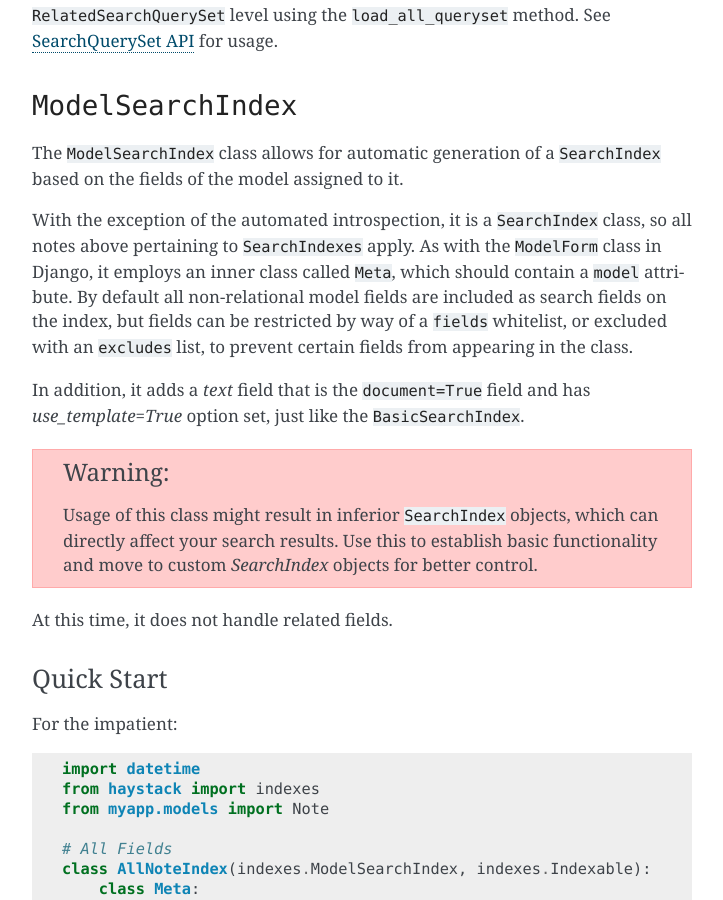
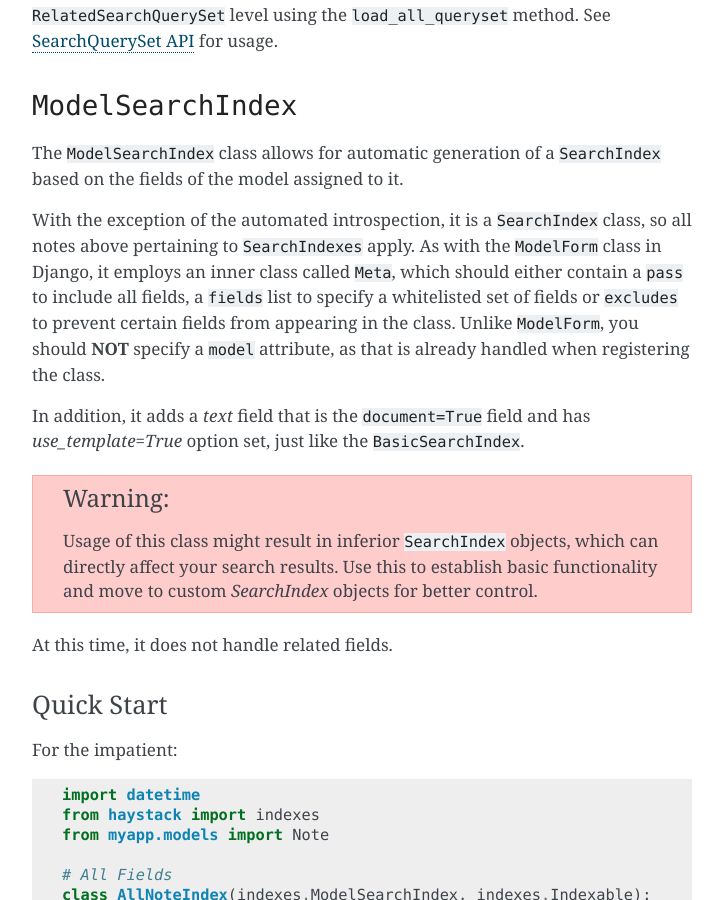
Before and after one commit to happycamper1129/django-project, a Sphinx documentation site: the page built from docs/searchindex_api.rst, in a window 1280 px wide and 900 px high, scrolled down 11786 px. Shown: the whole window, without its empty margins (388-1111 px from the left). Built offline with Sphinx 7.4.7, drawn with Linux system fonts in a browser that asks for light colours.

```diff
--- a/docs/searchindex_api.rst
+++ b/docs/searchindex_api.rst
@@ -566,11 +566,11 @@ The ``ModelSearchIndex`` class allows for automatic generation of a
 
 With the exception of the automated introspection, it is a ``SearchIndex``
 class, so all notes above pertaining to ``SearchIndexes`` apply. As with the
-``ModelForm`` class in Django, it employs an inner class called ``Meta``, which
-should contain a ``model`` attribute. By default all non-relational model
-fields are included as search fields on the index, but fields can be restricted
-by way of a ``fields`` whitelist, or excluded with an ``excludes`` list, to
-prevent certain fields from appearing in the class.
+``ModelForm`` class in Django, it employs an inner class called ``Meta``,
+which should either contain a ``pass`` to include all fields, a ``fields`` list
+to specify a whitelisted set of fields or ``excludes`` to prevent certain fields
+from appearing in the class. Unlike ``ModelForm``, you should **NOT** specify
+a ``model`` attribute, as that is already handled when registering the class.
 
 In addition, it adds a `text` field that is the ``document=True`` field and
 has `use_template=True` option set, just like the ``BasicSearchIndex``.
--- a/docs/searchqueryset_api.rst
+++ b/docs/searchqueryset_api.rst
@@ -483,15 +483,6 @@ Example::
 
     SearchQuerySet().filter(content='foo').load_all()
 
-``load_all_queryset``
-~~~~~~~~~~~~~~~~~~~~~
-
-.. method:: SearchQuerySet.load_all_queryset(self, model_class, queryset)
-
-Deprecated for removal before Haystack 1.0-final.
-
-Please see the docs on ``RelatedSearchQuerySet``.
-
 ``auto_query``
 ~~~~~~~~~~~~~~
 
```
